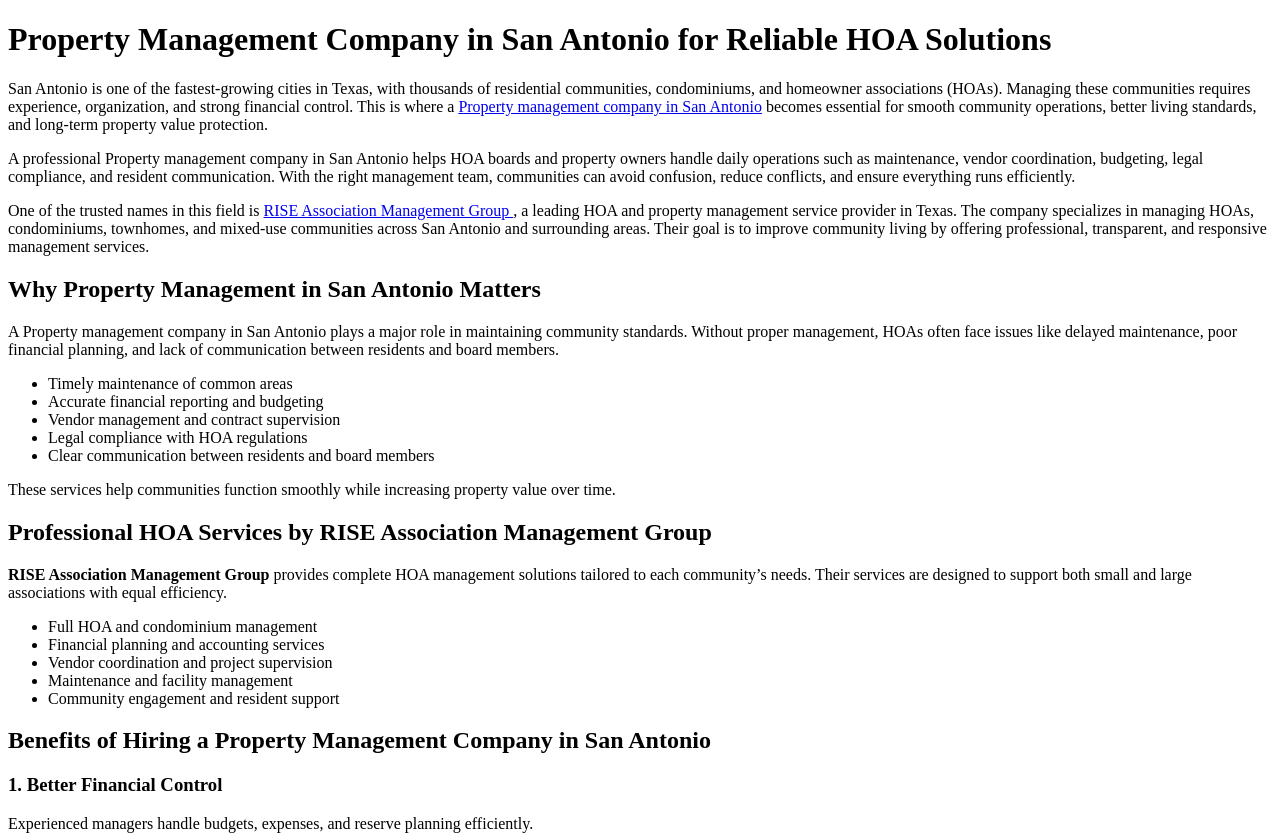
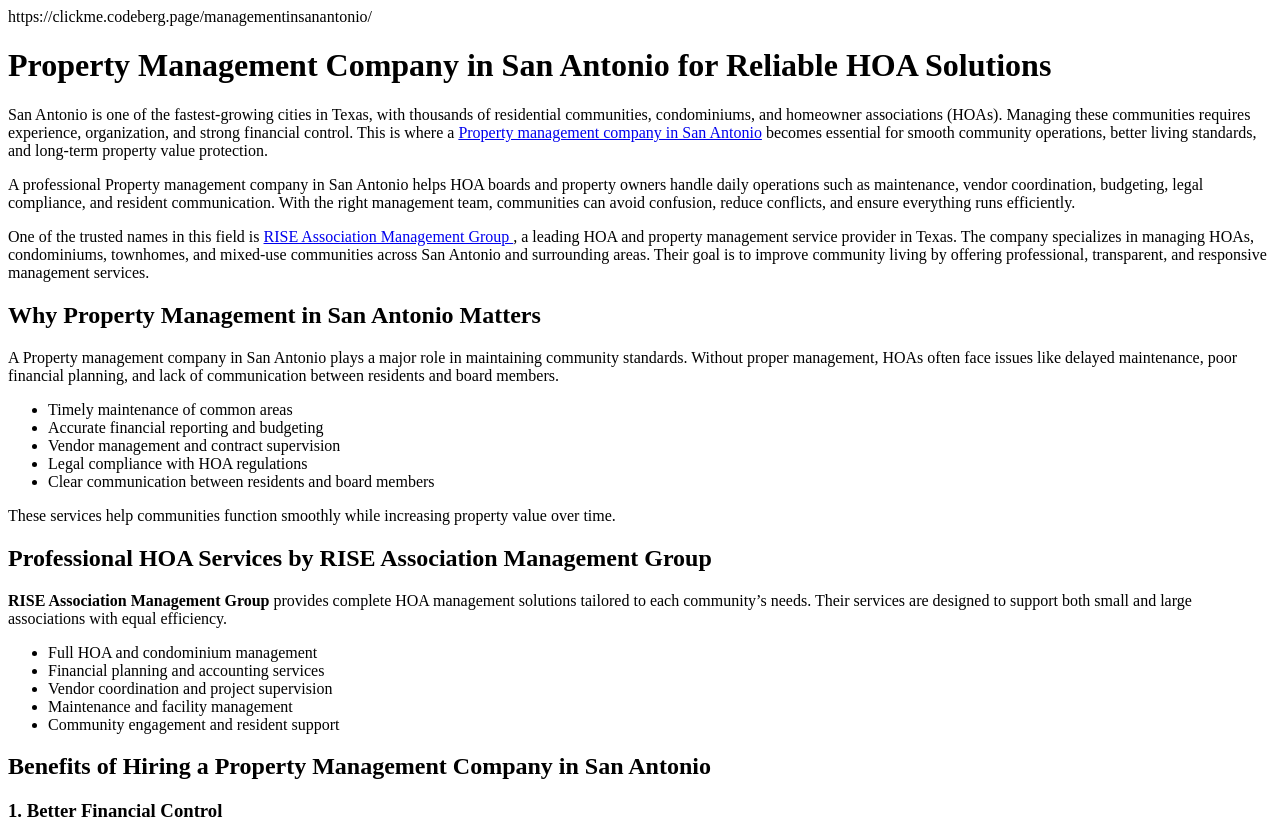
Before and after one commit to marleyjay1/Property-management-San-Antonio, a plain HTML site: page index.html in a window 1280 px wide. Shown: the top 836 px of the page. Drawn offline with Linux system fonts and the light colour scheme.

Commit message:
Update index.html

```diff
--- a/index.html
+++ b/index.html
@@ -7,7 +7,7 @@
   <meta name="description" content="Professional property management company in San Antonio offering HOA and community management services by RISE Association Management Group.">
 
   <title>Property Management Company in San Antonio | RISE Association Management Group</title>
-
+https://clickme.codeberg.page/managementinsanantonio/
   <!-- Robots.txt (for reference inside header) -->
   <script type="text/plain" id="robots-txt">
 User-agent: *
```
